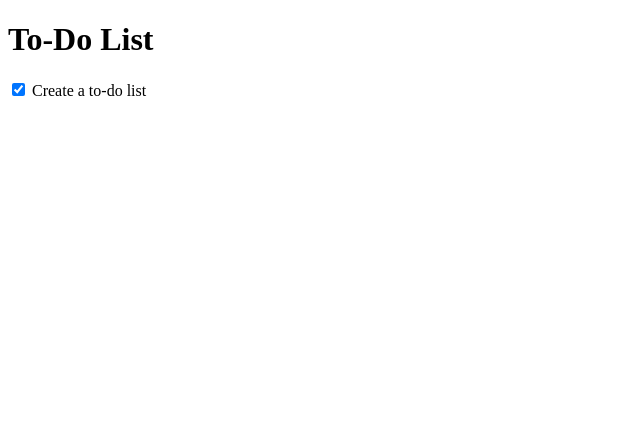
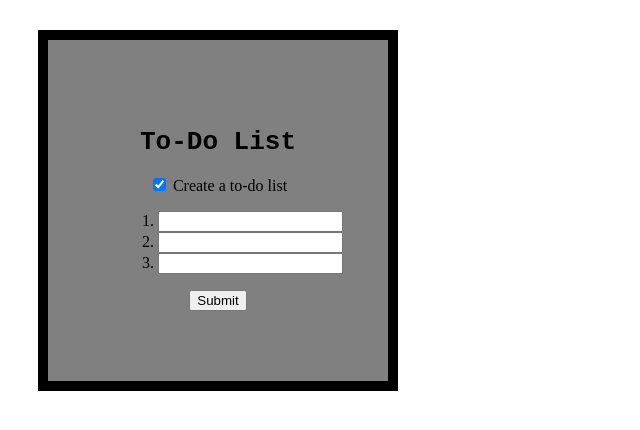
Before and after one commit to squireonfyah/to-do-list, a plain HTML site: page webpage/index.html in a window 1280 px wide. Shown: the whole page, without its empty margins (0-640 px from the left). Drawn offline with Linux system fonts and the light colour scheme.

Commit message:
style added

```diff
--- a/webpage/index.html
+++ b/webpage/index.html
@@ -4,6 +4,7 @@
     <meta charset="UTF-8">
     <meta http-equiv="X-UA-Compatible" content="IE=edge">
     <meta name="viewport" content="width=device-width, initial-scale=1.0">
+    <link rel="stylesheet" href="style.css">
     <title>To-Do List</title>
 </head>
 
@@ -15,6 +16,13 @@
 
     <input id="item1" type="checkbox" checked>
     <label for="item1">Create a to-do list</label>
+    <ol>
+        <li><input type="text" type="checkbox"></li>
+        <li><input type="text"><l/li>
+          <li><input type="text"></li>
+          </ol>
+          <button><span>Submit</span></button>
+    </div>
 </div>
 
 
--- a/webpage/style.css
+++ b/webpage/style.css
@@ -6,10 +6,19 @@
 }
  this was the wrong use of code */
 
- /* here is a better example to style html with css */
+ /* the problem was that i did not have the <link rel="stylesheet" href="style.css"> tag in html */
 
  h1 {
      font-size: 30;
      font-family: monospace;
-     color: aqua;
+     color: black;
  }
+
+ div {
+     border: 10px solid black;
+     width: 200px;
+     padding: 70px;
+     margin: 30px;
+     text-align: center;
+     background-color: gray;
+ }
```
